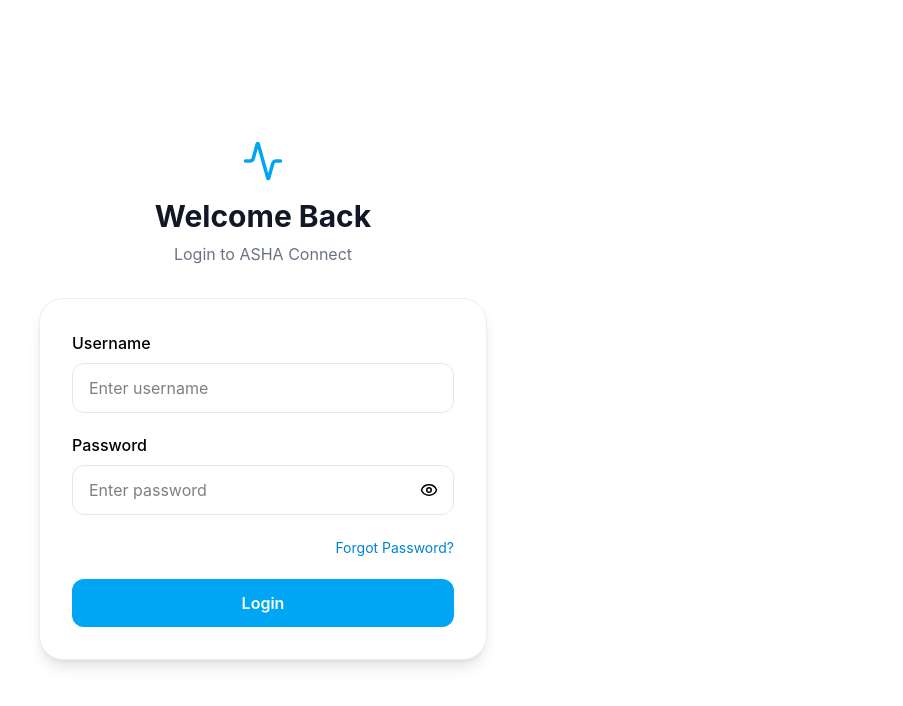
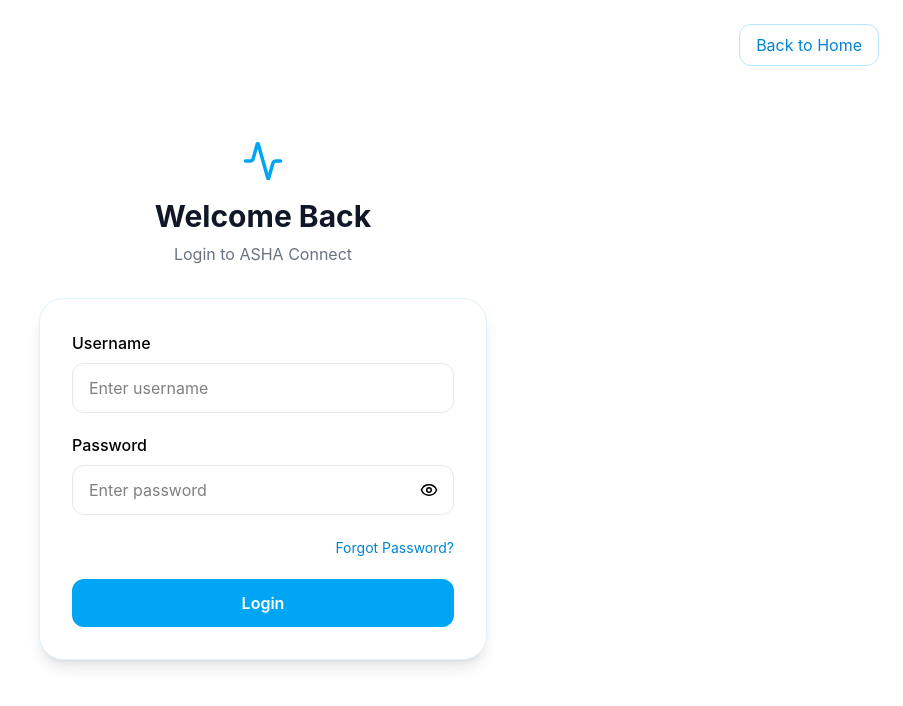
Before and after one commit to VyshnavReddyPinreddy/asha, a React (Vite) app in the folder frontend/: page /login in a window 1280 px wide. Shown: the top 706 px of the page, without its empty margins (377-1280 px from the left). Built offline with nearby package versions, Linux system fonts and the light colour scheme.

Commit message:
Added a Back to Home button

```diff
--- a/frontend/src/pages/Login.jsx
+++ b/frontend/src/pages/Login.jsx
@@ -3,6 +3,8 @@ import { Eye, EyeOff, Activity } from "lucide-react";
 import { useNavigate } from "react-router-dom";
 import api from "../services/api";
 import toast from "react-hot-toast";
+import { ArrowLeft } from "lucide-react";
+
 
 function Login() {
   const navigate = useNavigate();
@@ -34,23 +36,6 @@ function Login() {
         password: formData.password,
       });
 
-      const data = response.data;
-
-      localStorage.setItem(
-        "token",
-        data.access_token
-      );
-
-      localStorage.setItem(
-        "role",
-        data.role
-      );
-
-      localStorage.setItem(
-        "username",
-        data.username
-      );
-
       toast.success("Login Successful");
 
       navigate("/assistant");
@@ -67,6 +52,29 @@ function Login() {
   return (
     <div className="min-h-screen bg-white flex items-center justify-center px-6">
 
+       <button
+        type="button"
+        onClick={() => navigate("/")}
+        className="
+          absolute
+          top-6
+          right-6
+          flex
+          items-center
+          gap-2
+          px-4
+          py-2
+          rounded-xl
+          border
+          border-sky-200
+          text-sky-600
+          hover:bg-sky-50
+          transition
+        "
+      >
+        Back to Home
+      </button>
+
       <div className="w-full max-w-md">
 
         <div className="text-center mb-8">
@@ -77,6 +85,8 @@ function Login() {
               className="text-sky-500"
             />
           </div>
+
+
 
           <h1 className="text-3xl font-bold text-gray-900">
             Welcome Back
```
